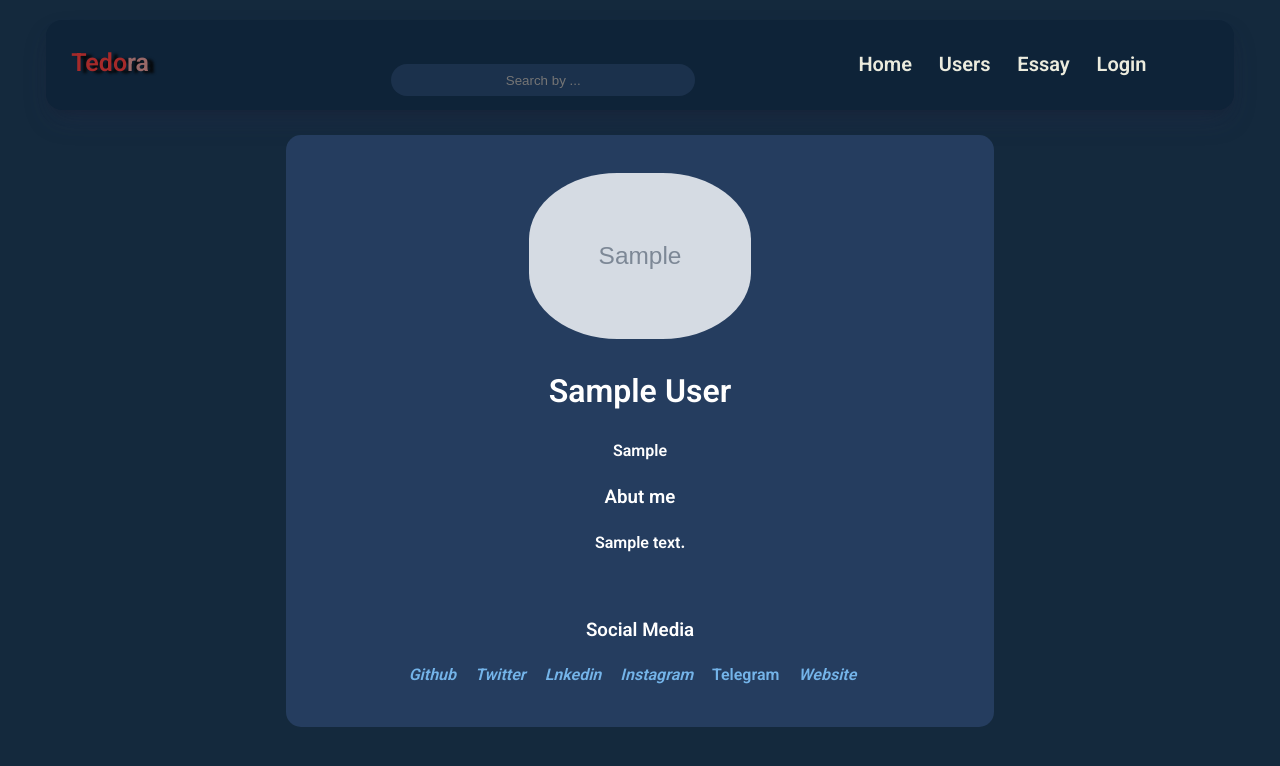
After one commit to behshadrhp/linorix-dajngo-blog, a Django app: a page that uses templates/main.html in a window 1280 px wide. The commit adds this page. Shown: the top 766 px of the page. Run offline with Django 4.2, Linux system fonts and the light colour scheme; tables that the repository leaves empty hold one stand-in row (values such as "Sample post"); grey boxes marked "Sample" are stand-in pictures; some libraries are stand-ins or nearby versions.

Commit message:
create user profile page

```diff
--- a/static/style/main.css
+++ b/static/style/main.css
@@ -196,3 +196,32 @@ button{
     text-align: left;
     padding: 10px;
 }
+
+.pic{
+    width: 50%;
+    padding: 3%;
+    margin: auto;
+    margin-top: 2%;
+    margin-bottom: 2%;
+    text-align: center;
+    background-color: #253d5f;
+    border-radius: 15px;
+}
+
+.pic img{
+    width: 35%;
+    height: auto;
+    border-radius: 40%;
+}
+
+.img-user img{
+    border-radius: 50%;
+}
+
+.abut{
+    text-align: center;
+}
+
+.social-media a{
+    margin-right: 15px;
+}
--- a/templates/main.html
+++ b/templates/main.html
@@ -6,6 +6,8 @@
     <meta http-equiv="X-UA-Compatible" content="IE=edge">
     <meta name="viewport" content="width=device-width, initial-scale=1.0">
     {{ form.media }}
+    <script src="https://kit.fontawesome.com/02bc963ba3.js" crossorigin="anonymous"></script>
+
 </head>
 <body>
     {% include 'navbar.html' %}
--- /dev/null
+++ b/user/media/src/profile.html
@@ -0,0 +1,46 @@
+{% extends 'main.html' %}
+
+{% load django_hide %}
+
+{% block media %}
+    <div class="pic">
+        <img src="{{users.avatar.url}}" alt="">
+        <div>
+            <h1>{{users.full_name}}</h1>
+            <p>{{users.specialty}}</p>
+        </div>
+        <div class="abut">
+            <h3>Abut me</h3>
+            <p>{{users.bio}}</p>
+        </div>
+        <br>
+        <div class="social-media">
+            <h3>Social Media</h3>
+            {% if users.github %}
+                <a href="https://github.com/{{users.github}}" target="_blank"><i class="im-git">Github</i></a>
+            {% endif %}
+
+            {% if users.twitter %}
+                <a href="https://twitter.com/{{users.twitter}}" target="_blank"><i class="im im-twitter">Twitter</i></a>
+            {% endif %}
+
+            {% if users.linkedin %}
+                <a href="https://www.linkedin.com/{{users.linkedin}}" target="_blank"><i class="im im-linkedin">Lnkedin</i></a>
+            {% endif %}
+
+            {% if users.instagram %}
+                <a href="https://www.instagram.com/{{users.instagram}}" target="_blank"><i class="im im-instagram">Instagram</i></a>
+            {% endif %}
+
+            {% if users.telegram %}
+                <a href="https://t.me/{{users.telegram}}" target="_blank">Telegram</a>
+            {% endif %}
+
+            {% if users.website %}
+                <a href="https://{{users.website}}" target="_blank"><i class="im im-globe">Website</i></a>
+            {% endif %}
+
+        </div>
+    </div>
+
+{% endblock media %}
--- a/user/media/src/user.html
+++ b/user/media/src/user.html
@@ -9,11 +9,11 @@
     <div class="box-essay">
         {% for user in users %}
             <div class="box">
-                <div class="img-card">
-                    <a href="#"><img src="{{user.avatar.url}}"></a>
+                <div class="img-card img-user">
+                    <a href="{% url 'profile-username' user.username %}"><img src="{{user.avatar.url}}"></a>
                 </div>
                 <div class="title-card">
-                    <a href="#" target="_blank" >{{user.full_name}}</a>
+                    <a href="{% url 'profile-username' user.username %}" target="_blank" >{{user.full_name}}</a>
                 </div>
                 <div class="bio">
                     <p>{{user.bio|slice:"65"}}</p>
--- a/user/models.py
+++ b/user/models.py
@@ -26,7 +26,7 @@ class Profile(models.Model):
     specialty = models.CharField(max_length=30)
 
     # BIO
-    bio = models.TextField()
+    bio = models.TextField(max_length=140)
 
     # Social Network
     github = models.CharField(max_length=25 , null=True , blank=True )
--- a/user/urls.py
+++ b/user/urls.py
@@ -1,9 +1,12 @@
 from django.urls import path
-from .views import user
+from .views import user , user_profile
 
 urlpatterns = [
 
     # user page
     path('' , user, name='user'),
 
+    # profile user
+    path('<slug:pk>', user_profile, name='profile-username'),
+
 ]
--- a/user/views.py
+++ b/user/views.py
@@ -10,3 +10,11 @@ def user(request):
 
     context = {'users':users}
     return render(request, 'src/user.html', context)
+
+def user_profile(request, pk):
+    # This function is for view user profile
+
+    users = Profile.objects.get(username=pk)
+
+    context = {'users':users}
+    return render(request, 'src/profile.html', context)
```
Also changed, not shown: user/migrations/0004_alter_profile_bio.py (added).
